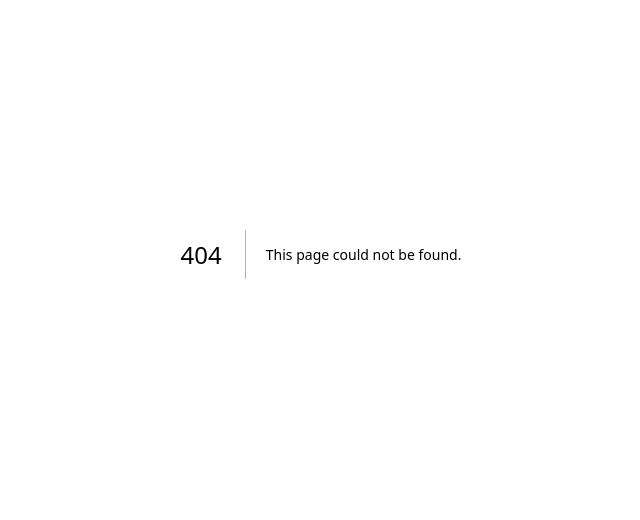
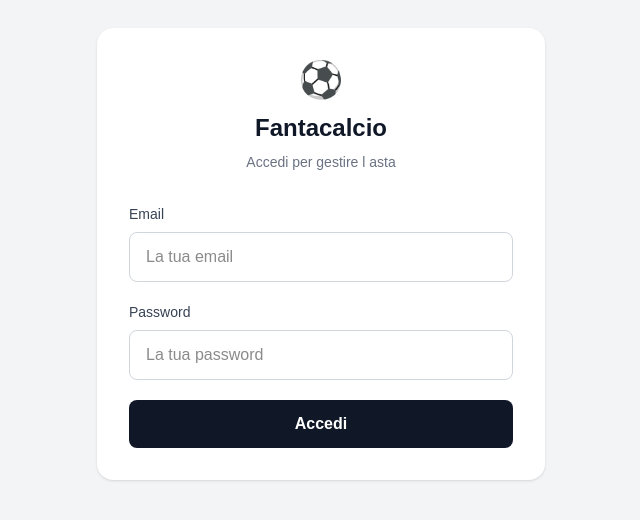
Before and after one commit to cinothejk/fantacalcio-asta, a Next.js app: page /login in a window 1280 px wide. Before the commit this address had no page. Shown: the part 146-666 px from the top of the page, without its empty margins (319-959 px from the left). Built offline with nearby package versions, Linux system fonts and the light colour scheme; no server answers.

Commit message:
Completa dashboard fantacalcio Fix 3

```diff
--- a/app/layout.tsx
+++ b/app/layout.tsx
@@ -1,29 +1,23 @@
-import type { Metadata } from "next";
-import { Geist, Geist_Mono } from "next/font/google";
-import "./globals.css";
 
-const geistSans = Geist({
-  variable: "--font-geist-sans",
-  subsets: ["latin"],
-});
-
-const geistMono = Geist_Mono({
-  variable: "--font-geist-mono",
-  subsets: ["latin"],
-});
+import type { Metadata } from "next"
+import "./globals.css"
+import AuthGuard from "@/components/AuthGuard"
 
 export const metadata: Metadata = {
-  title: "Create Next App",
-  description: "Generated by create next app",
-};
+  title: "Fantacalcio Asta",
+  description: "Gestione asta fantacalcio",
+}
 
-export default function RootLayout({ children }: LayoutProps<"/">) {
+export default function RootLayout({
+  children,
+}: Readonly<{
+  children: React.ReactNode
+}>) {
   return (
-    <html
-      lang="en"
-      className={`${geistSans.variable} ${geistMono.variable} h-full antialiased`}
-    >
-      <body className="min-h-full flex flex-col">{children}</body>
+    <html lang="it">
+      <body>
+        <AuthGuard>{children}</AuthGuard>
+      </body>
     </html>
-  );
+  )
 }
--- /dev/null
+++ b/app/login/page.tsx
@@ -0,0 +1,107 @@
+
+"use client"
+
+import { useState } from "react"
+import { useRouter } from "next/navigation"
+import { supabase } from "@/lib/supabase/client"
+
+export default function LoginPage() {
+  const router = useRouter()
+
+  const [email, setEmail] = useState("")
+  const [password, setPassword] = useState("")
+  const [loading, setLoading] = useState(false)
+  const [error, setError] = useState("")
+
+  async function handleLogin(event: React.FormEvent<HTMLFormElement>) {
+    event.preventDefault()
+
+    setLoading(true)
+    setError("")
+
+    const { error } = await supabase.auth.signInWithPassword({
+      email,
+      password,
+    })
+
+    if (error) {
+      setError("Email o password non corretti.")
+      setLoading(false)
+      return
+    }
+
+    router.replace("/")
+  }
+
+  return (
+    <main className="flex min-h-screen items-center justify-center bg-gray-100 px-6">
+      <div className="w-full max-w-md rounded-2xl bg-white p-8 shadow-sm">
+        <div className="mb-8 text-center">
+          <div className="mb-3 text-4xl">⚽</div>
+
+          <h1 className="text-2xl font-bold text-gray-900">
+            Fantacalcio
+          </h1>
+
+          <p className="mt-2 text-sm text-gray-500">
+            Accedi per gestire l asta
+          </p>
+        </div>
+
+        <form onSubmit={handleLogin} className="space-y-5">
+          <div>
+            <label
+              htmlFor="email"
+              className="mb-2 block text-sm font-medium text-gray-700"
+            >
+              Email
+            </label>
+
+            <input
+              id="email"
+              type="email"
+              value={email}
+              onChange={(event) => setEmail(event.target.value)}
+              placeholder="La tua email"
+              required
+              className="w-full rounded-lg border border-gray-300 px-4 py-3 outline-none transition focus:border-gray-900"
+            />
+          </div>
+
+          <div>
+            <label
+              htmlFor="password"
+              className="mb-2 block text-sm font-medium text-gray-700"
+            >
+              Password
+            </label>
+
+            <input
+              id="password"
+              type="password"
+              value={password}
+              onChange={(event) => setPassword(event.target.value)}
+              placeholder="La tua password"
+              required
+              className="w-full rounded-lg border border-gray-300 px-4 py-3 outline-none transition focus:border-gray-900"
+            />
+          </div>
+
+          {error && (
+            <div className="rounded-lg bg-red-50 px-4 py-3 text-sm text-red-600">
+              {error}
+            </div>
+          )}
+
+          <button
+            type="submit"
+            disabled={loading}
+            className="w-full rounded-lg bg-gray-900 px-4 py-3 font-semibold text-white transition hover:bg-gray-800 disabled:cursor-not-allowed disabled:opacity-50"
+          >
+            {loading ? "Accesso in corso..." : "Accedi"}
+          </button>
+        </form>
+      </div>
+    </main>
+  )
+}
--- /dev/null
+++ b/components/AuthGuard.tsx
@@ -0,0 +1,78 @@
+
+"use client"
+
+import { useEffect, useState } from "react"
+import { usePathname, useRouter } from "next/navigation"
+import Navbar from "@/components/Navbar"
+import { supabase } from "@/lib/supabase/client"
+
+export default function AuthGuard({
+  children,
+}: {
+  children: React.ReactNode
+}) {
+  const pathname = usePathname()
+  const router = useRouter()
+
+  const [loading, setLoading] = useState(true)
+
+  useEffect(() => {
+    if (pathname === "/login") {
+      setLoading(false)
+      return
+    }
+
+    let mounted = true
+
+    async function checkSession() {
+      const {
+        data: { session },
+      } = await supabase.auth.getSession()
+
+      if (!session) {
+        router.replace("/login")
+        return
+      }
+
+      if (mounted) {
+        setLoading(false)
+      }
+    }
+
+    checkSession()
+
+    const {
+      data: { subscription },
+    } = supabase.auth.onAuthStateChange((_event, session) => {
+      if (!session && pathname !== "/login") {
+        router.replace("/login")
+      }
+    })
+
+    return () => {
+      mounted = false
+      subscription.unsubscribe()
+    }
+  }, [pathname, router])
+
+  if (pathname === "/login") {
+    return <>{children}</>
+  }
+
+  if (loading) {
+    return (
+      <main className="flex min-h-screen items-center justify-center bg-gray-100">
+        <div className="text-sm text-gray-500">
+          Controllo autenticazione...
+        </div>
+      </main>
+    )
+  }
+
+  return (
+    <>
+      <Navbar />
+      {children}
+    </>
+  )
+}
--- /dev/null
+++ b/components/Navbar.tsx
@@ -0,0 +1,63 @@
+"use client"
+
+import Link from "next/link"
+import { usePathname } from "next/navigation"
+
+const menuItems = [
+{
+label: "Home",
+href: "/",
+},
+{
+label: "Partecipanti",
+href: "/partecipanti",
+},
+{
+label: "Importa",
+href: "/importa",
+},
+{
+label: "Asta",
+href: "/asta",
+},
+{
+label: "Overview",
+href: "/overview",
+},
+]
+
+export default function Navbar() {
+const pathname = usePathname()
+
+return ( <nav className="border-b border-gray-200 bg-white"> <div className="mx-auto flex max-w-7xl flex-wrap items-center gap-2 px-6 py-3">
+
+    <Link
+      href="/"
+      className="mr-4 text-lg font-bold text-gray-900"
+    >
+      ⚽ Fantacalcio
+    </Link>
+
+    {menuItems.map((item) => {
+      const active = pathname === item.href
+
+      return (
+        <Link
+          key={item.href}
+          href={item.href}
+          className={`rounded-lg px-3 py-2 text-sm font-medium transition ${
+            active
+              ? "bg-gray-900 text-white"
+              : "text-gray-600 hover:bg-gray-100 hover:text-gray-900"
+          }`}
+        >
+          {item.label}
+        </Link>
+      )
+    })}
+
+  </div>
+</nav>
+
+)
+}
```
